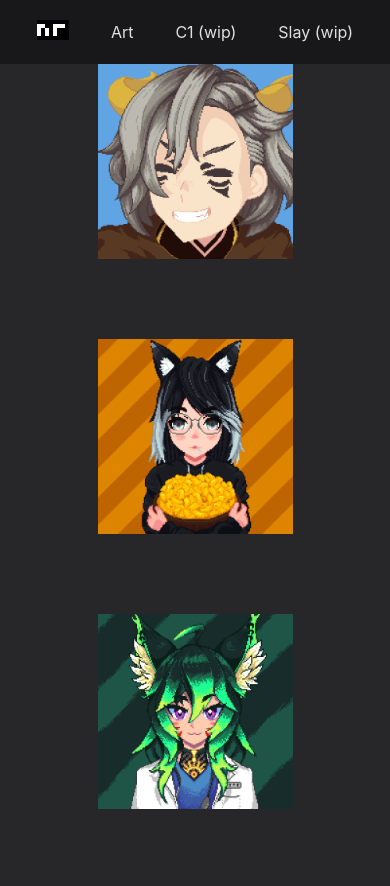
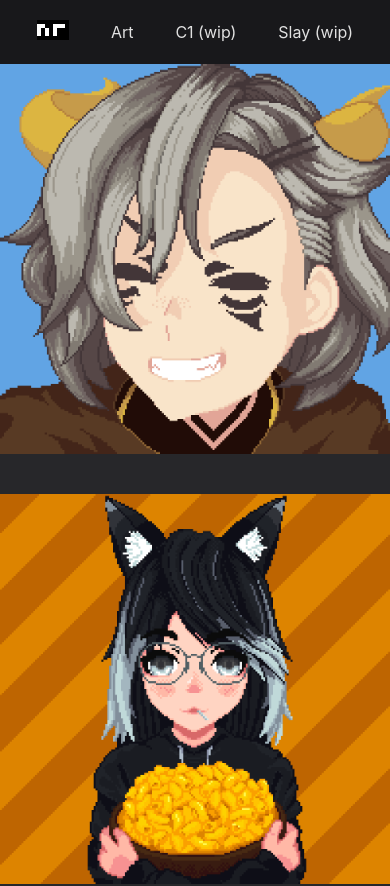
Before and after one commit to NathanaelRea/nathanaelrea.com, a React (Vite) app: page /art in a window 390 px wide. Shown: the top 886 px of the page. Built offline with nearby package versions, Linux system fonts and the light colour scheme.

Commit message:
fix art width for mobile

```diff
--- a/src/components/Art.tsx
+++ b/src/components/Art.tsx
@@ -8,7 +8,7 @@ import unwise from "../assets/Art/UNWISE.png";
 export default function Art() {
   return (
     <div className="flex flex-col w-screen items-center">
-      <div className="w-1/2 gap-20 flex flex-col">
+      <div className="w-full md:w-2/3 gap-10 md:gap-20 flex flex-col">
         <img src={margot} alt="margot" />
         <img src={eun} alt="eun" />
         <img src={sunshine} alt="sunshine" />
```
